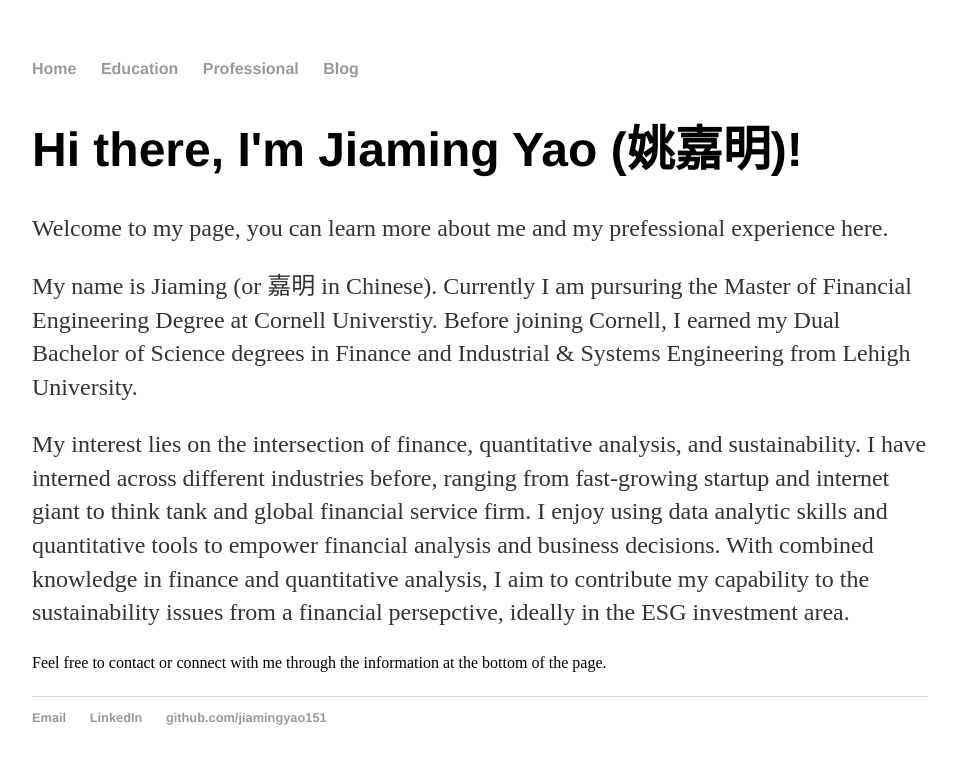
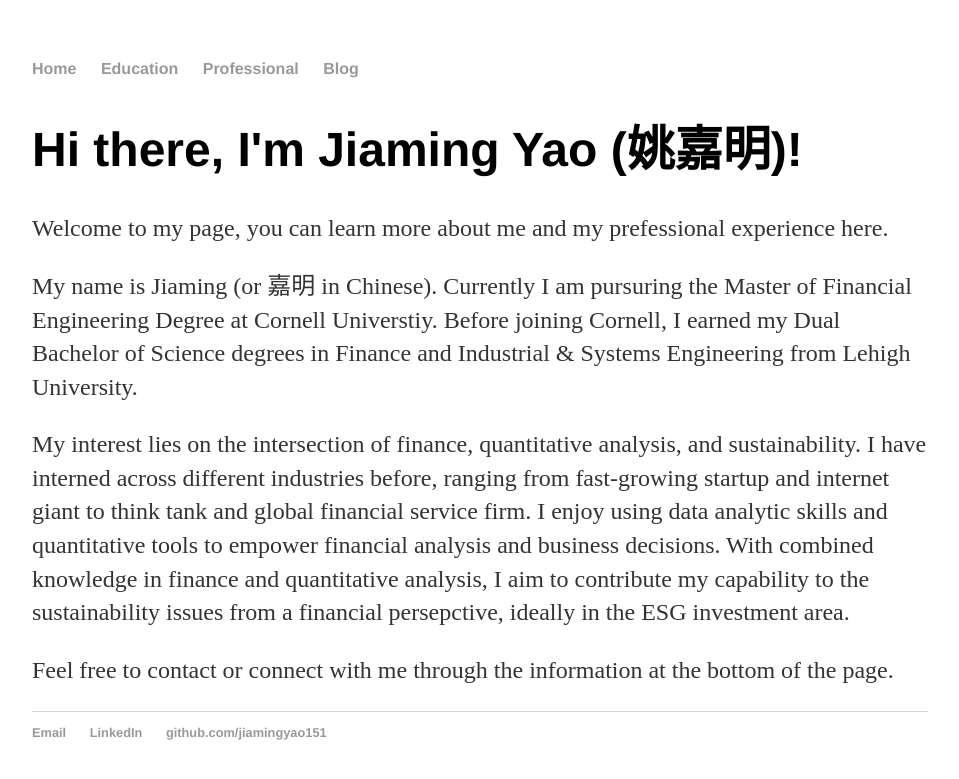
Before and after one commit to jiamingyao151/jiamingyao151.github.io, a Jekyll site: the page built from index.html, in a window 1280 px wide. Shown: the top 779 px of the page, without its empty margins (160-1119 px from the left). Built offline with Jekyll 4.4.1, drawn with Linux system fonts in a browser that asks for light colours.

```diff
--- a/index.html
+++ b/index.html
@@ -13,6 +13,6 @@ title: Jiaming's Page
 		fast-growing startup and internet giant to think tank and global financial service firm. I enjoy using data analytic skills and quantitative tools to
 		empower financial analysis and business decisions. With combined knowledge in finance and quantitative analysis, I aim to contribute my capability
 		to the sustainability issues from a financial persepctive, ideally in the ESG investment area.</p>
-	</p>Feel free to contact or connect with me through the information at the bottom of the page.</p>
+	<p>Feel free to contact or connect with me through the information at the bottom of the page.</p>
 
 </div><!-- /.blurb -->
```
